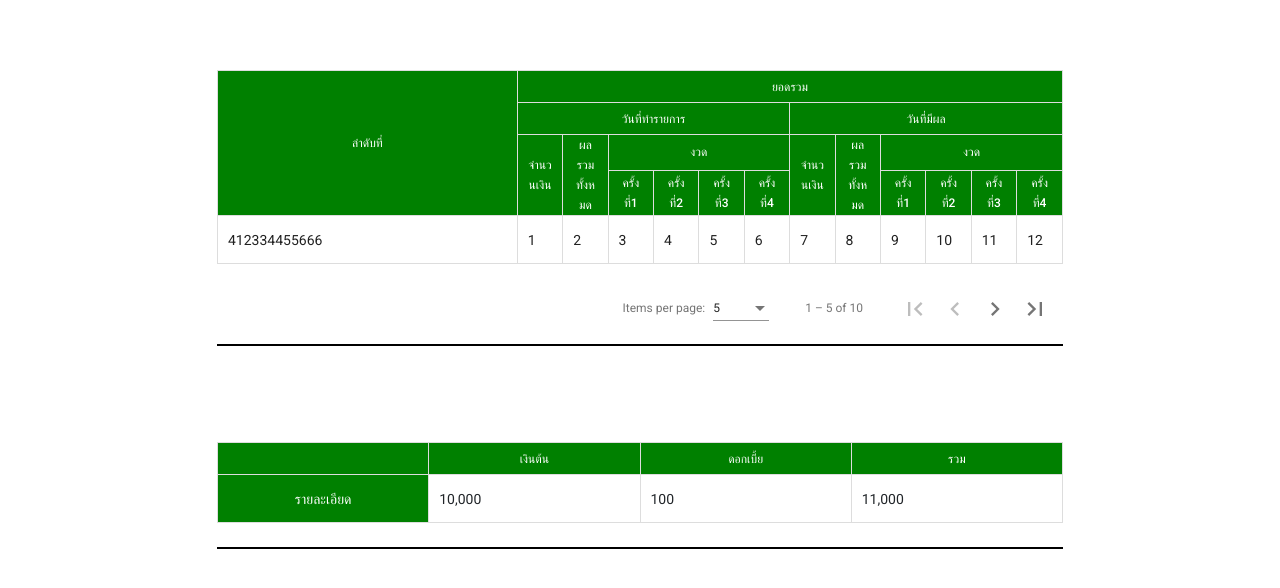
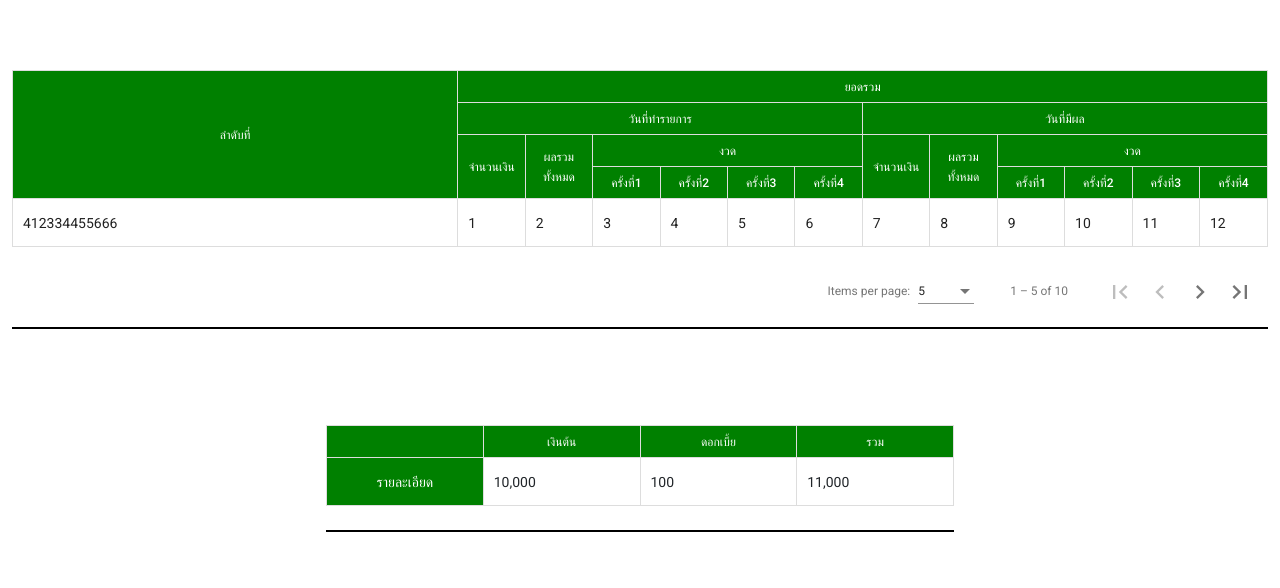
Before and after one commit to th-dev-git/fastwork-account-page, an Angular app: page / in a window 1280 px wide. Shown: the top 588 px of the page. Built offline with nearby package versions, Linux system fonts and the light colour scheme.

Commit message:
only small second table

```diff
--- a/src/app/app.component.html
+++ b/src/app/app.component.html
@@ -1,6 +1,6 @@
 <div class="lsh-container">
   <div class="container-fluid d-flex flex-column justify-content-center align-items-center">
-    <div class="mb-5 w-75 px-5">
+    <div class="mb-5">
       <div class="responsive" style="overflow: auto;">
         <div class="table">
           <table mat-table [dataSource]="accountDetails" matSort class="table-primarymat-elevation-z8">
@@ -31,7 +31,7 @@
       <div style="border-bottom: 2px solid black" class="pt-2"></div>
     </div>
 
-    <div class="my-5 w-75 px-5">
+    <div class="my-5 w-50">
       <div class="responsive" style="overflow: auto;">
         <div class="table">
           <div class="table">
```
